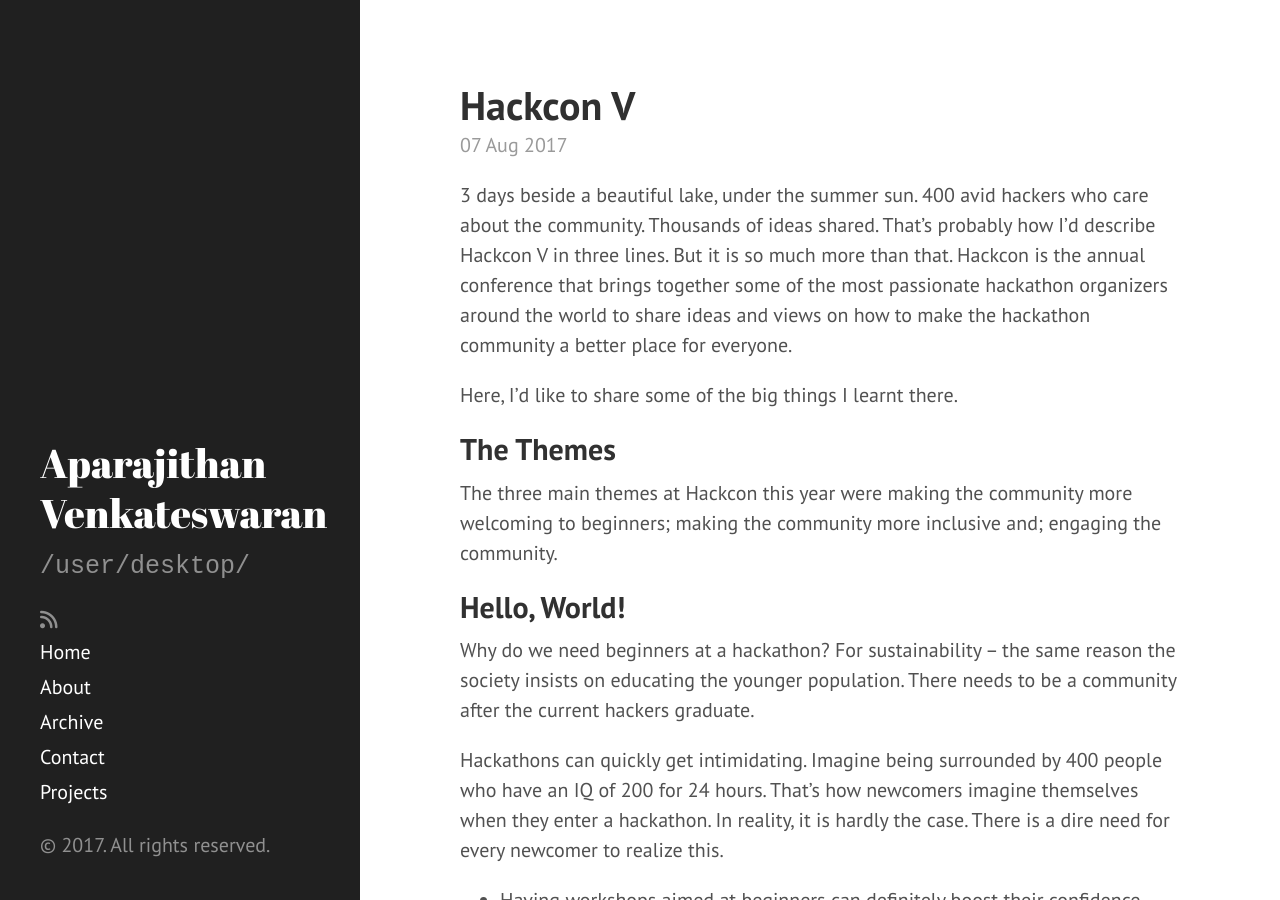
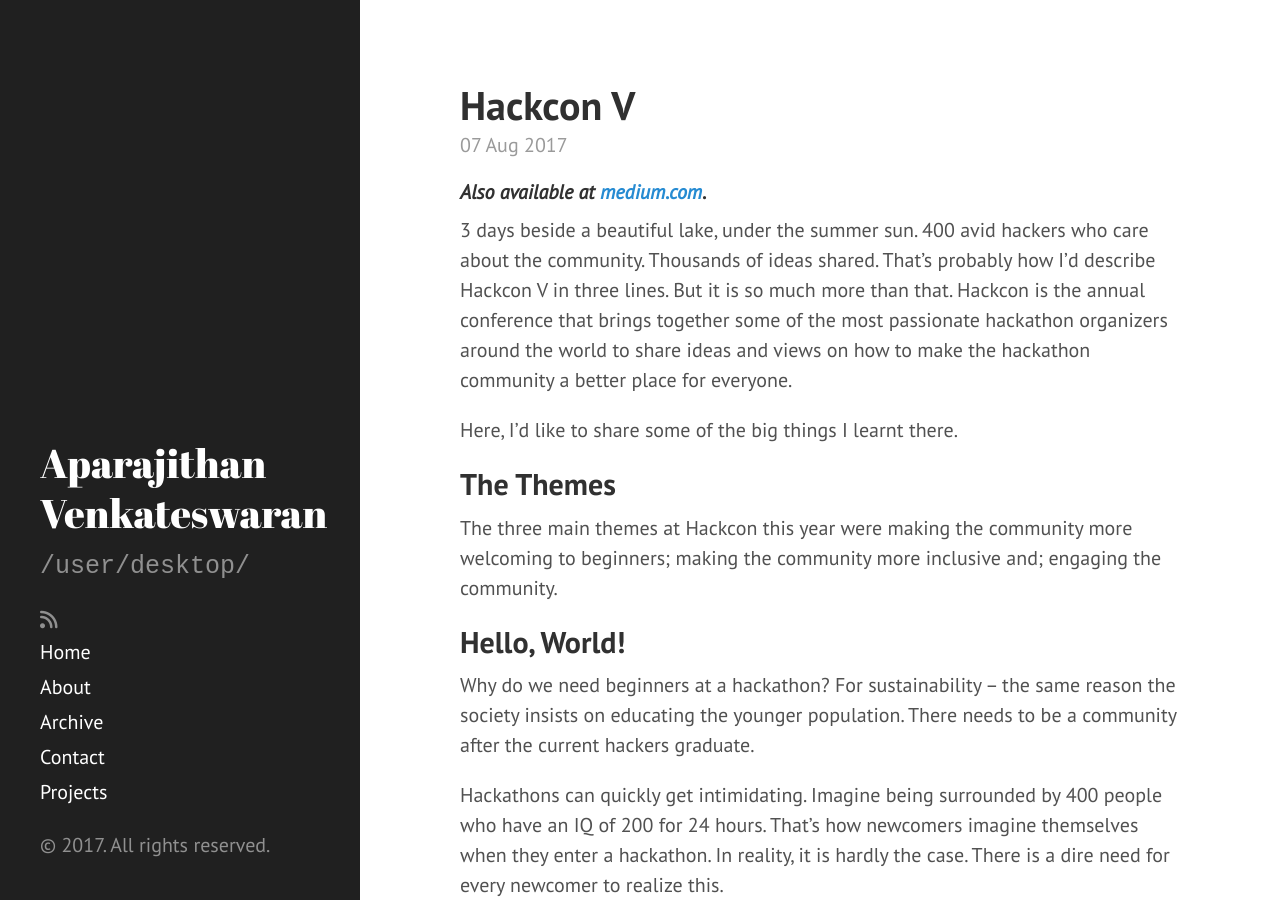
Before and after one commit to AparaV/aparavenkat.com, a Jekyll site: the page built from _posts/2017-08-07-hackcon-v.md, in a window 1280 px wide and 900 px high. Built offline with Jekyll 4.4.1, drawn with Linux system fonts in a browser that asks for light colours; nearby versions of some CDN libraries; comment, search, counter and statistics services are not loaded.

Commit message:
Add medium link

```diff
--- a/_posts/2017-08-07-hackcon-v.md
+++ b/_posts/2017-08-07-hackcon-v.md
@@ -1,7 +1,7 @@
 ---
 layout: post
 title: Hackcon V
-subtitle:
+subtitle: Also available at <a href="https://medium.com/@apara/hackcon-v-2eb110b7cc54" target="_blank">medium.com</a>.
 description: >
     3 days beside a beautiful lake, under the summer sun. 400 avid hackers who care about the community. Thousands of ideas shared.
 published: true
```
